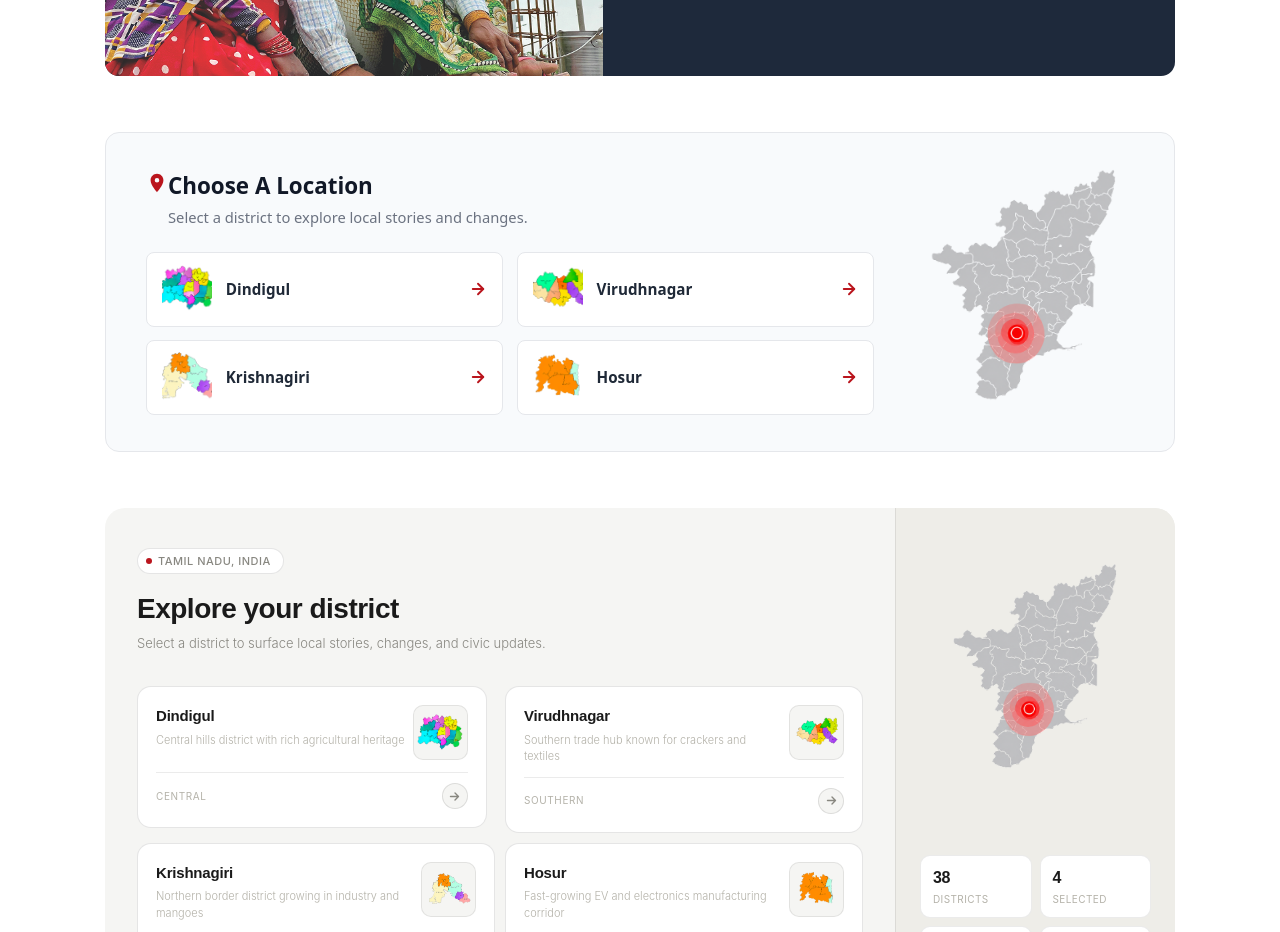
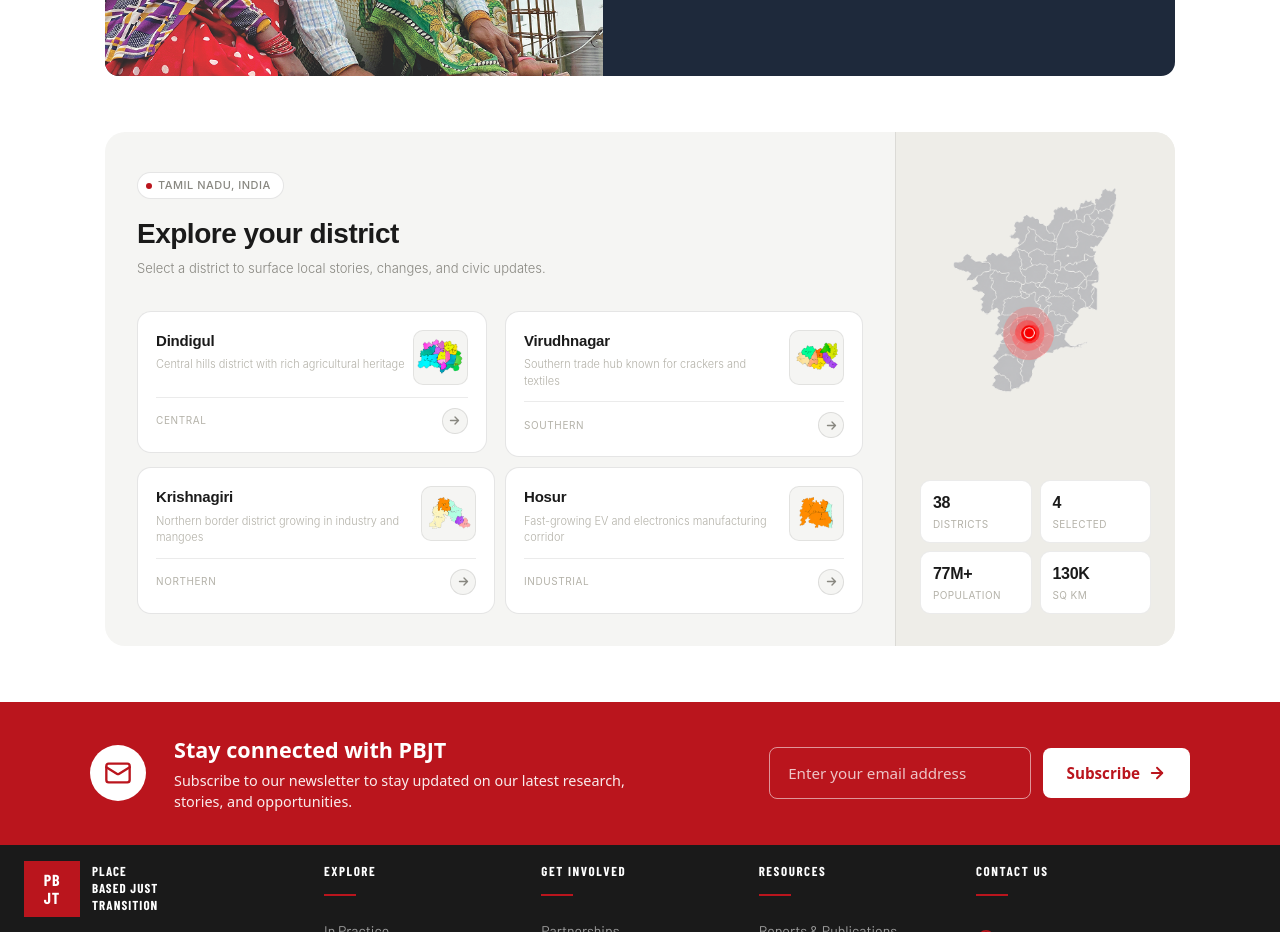
Before and after one commit to muhammed-bilal-uxd/new-pbjt-web-app, a Next.js app: page /in-practice in a window 1280 px wide. Shown: the part 1720-2652 px from the top of the page. Built offline with nearby package versions, Linux system fonts and the light colour scheme.

Commit message:
feat: village component update
Signed-off-by: bilal <mail2muhammedbilal@gmail.com>

```diff
--- a/src/app/in-practice/page.tsx
+++ b/src/app/in-practice/page.tsx
@@ -294,59 +294,11 @@ export default function PBJTInPractice() {
       </section>
 
       {/* ===== Location Selector ===== */}
-      <section className={"center-content"}>
-        <div className={styles.locationSection} id="location-section">
-          <div className={styles.locationLeft}>
-            <div className={styles.locationHeader}>
-              <span className={styles.locationPin}>
-                <MapPinIcon />
-              </span>
-              <div>
-                <h3 className={styles.locationTitle}>Choose A Location</h3>
-                <p className={styles.locationSub}>
-                  Select a district to explore local stories and changes.
-                </p>
-              </div>
-            </div>
-
-            <div className={styles.locationGrid}>
-              {locations.map((loc) => (
-                <Link href={loc.href} key={loc.name}>
-                  <button type="button" className={styles.locationCard}>
-                    <span
-                      className={styles.locationMapIcon}
-                      // style={{ backgroundColor: loc.color }}
-                      aria-hidden="true"
-                    >
-                      <img
-                        src={loc?.img}
-                        alt=""
-                        className={"relative h-full w-full"}
-                      />
-                    </span>
-
-                    <span className={styles.locationName}>{loc.name}</span>
-                    <span className={styles.locationArrow} aria-hidden="true">
-                      <ArrowIcon />
-                    </span>
-                  </button>
-                </Link>
-              ))}
-            </div>
-          </div>
-
-          <div className={styles.tnMapWrap} aria-hidden="true">
-            <img
-              src="/images/in-practice/tn.png"
-              alt="Tamil Nadu Map"
-              style={{ width: 260, height: "auto", maxWidth: "none" }}
-            />
-          </div>
-        </div>
-      </section>
 
       <section className={styles.villageContainer + " center-content"}>
-        <VillageLocation />
+        <div id="location-section">
+          <VillageLocation />
+        </div>
       </section>
 
       {/* ===== Newsletter ===== */}
```
